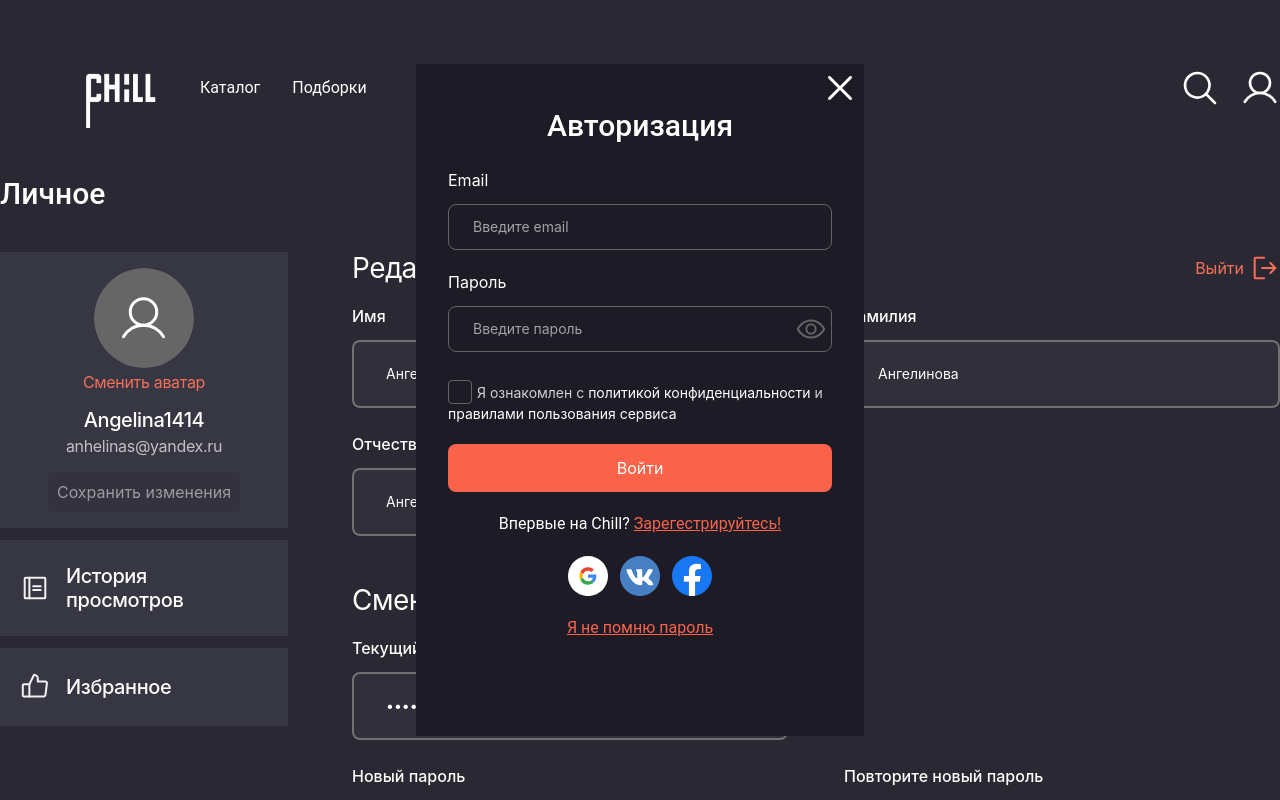
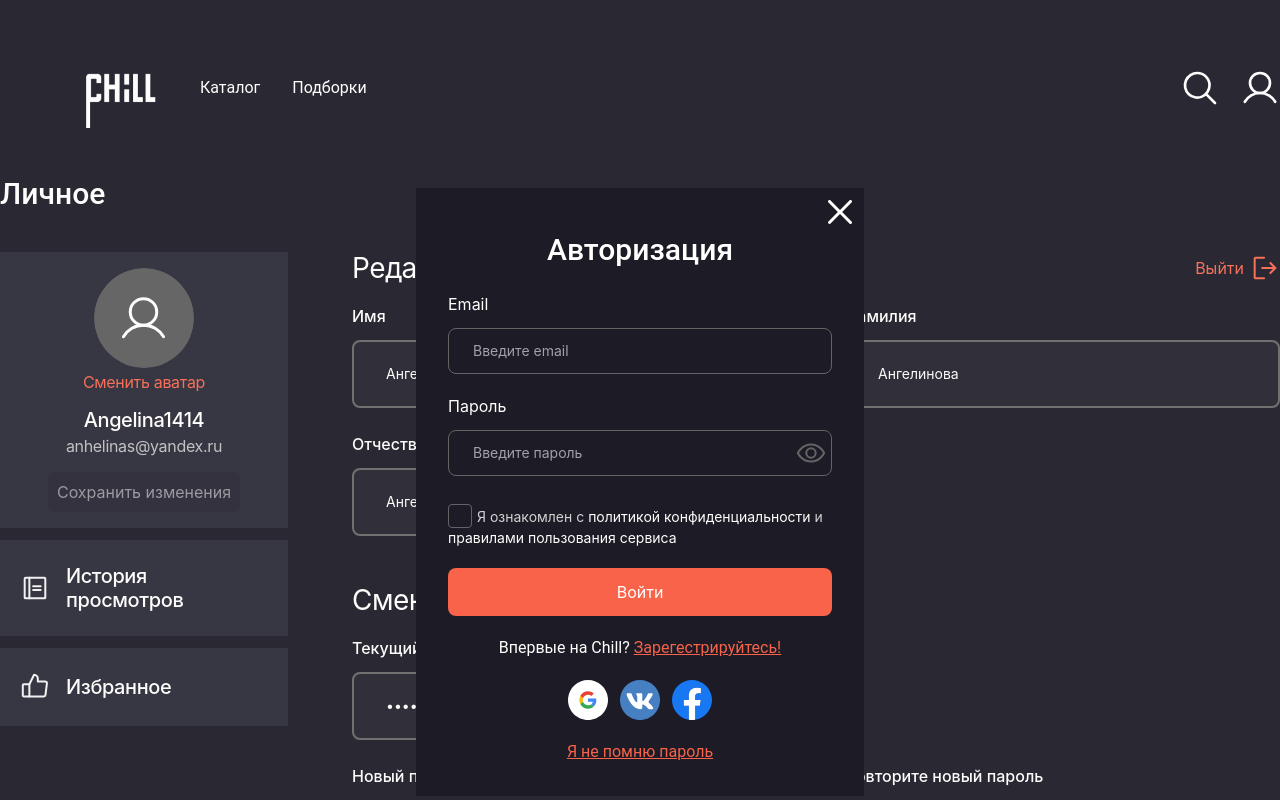
Before and after one commit to TaleStorm/vidoplay, a Next.js app: page /user in a window 1280 px wide. Both pictures are taken after a click on the link 1260 px from the left and 88 px from the top of the page. Shown: the top 800 px of the page. Built offline with nearby package versions, Linux system fonts and the light colour scheme.

Commit message:
fix: resizing AuthWindow

```diff
--- a/components/authWindow.tsx
+++ b/components/authWindow.tsx
@@ -7,8 +7,35 @@ import { AuthWindowData } from '../interfaces'
 
 type AuthWindowProps = AuthWindowData
 
-export default function AuthWindow(data:AuthWindowProps) {
+export default function AuthWindow(data: AuthWindowProps) {
 
+  const stages = {
+    auth: <Authorization
+      hidden={data.hidden}
+      hideFunc={data.hideFunc}
+      forPassFunc={data.forPassFunc}
+      regFunc={data.regFunc}
+    />,
+    reg: <Registration
+      hidden={data.hidden}
+      hideFunc={data.hideFunc}
+      authFunc={data.authFunc}
+    />,
+    passChange: <ForgottenPass hidden={data.hidden} hideFunc={data.hideFunc} />
+  }
+
+  return (
+    <div className={`${data.hidden} absolute w-screen h-screen px-6 container`}>
+      <div className="max-w-screen-xl w-full mx-auto px-6 sm:grid grid-cols-5 gap-7">
+        <div className="relative flex justify-center col-span-5">
+          <div className="fixed inset-0 z-40 bg-shadow opacity-10" id="shadow" />
+          <div className="z-50 absolute top-3 sm:max-w-md sm:mx-auto bg-popupBackground w-full ">
+            {stages[data.stage]}
+          </div>
+        </div>
+      </div>
+    </div>
+  )
   if (data.stage == "auth") {
     return (
       <Authorization
@@ -28,7 +55,7 @@ export default function AuthWindow(data:AuthWindowProps) {
     );
   } else if (data.stage == "passChange") {
     return (
-        <ForgottenPass hidden={data.hidden} hideFunc={data.hideFunc}/>
+      <ForgottenPass hidden={data.hidden} hideFunc={data.hideFunc} />
     );
   }
 }
--- a/components/authorization.tsx
+++ b/components/authorization.tsx
@@ -68,11 +68,7 @@ export default function Authorization(data: AuthorizationProps) {
   }
 
   return (
-    <div className={`${data.hidden}`}>
-      <div className="fixed inset-0 z-40 bg-shadow opacity-10" id="shadow"></div>
-      <div
-        className="fixed mx-5 sm:max-w-md sm:mx-auto z-50 sm:inset-16 bg-popupBackground opacity-100"
-        id="authoritation"
+      <
       >
         <div className="pt-2 pb-8 sm:py-8 px-4 sm:px-8 rounded-xl">
           <div>
@@ -242,7 +238,6 @@ export default function Authorization(data: AuthorizationProps) {
             </a>
           </h3>
         </div>
-      </div>
-    </div>
+      </>
   )
 }
--- a/components/forgottenPass.tsx
+++ b/components/forgottenPass.tsx
@@ -6,10 +6,7 @@ type ForgottenPassProps = ForgottenPassData
 
 export default function Registration(data:ForgottenPassProps) {
     return (
-      <div className={data.hidden ? "" : "hidden"}>
-        <div className="fixed inset-0 z-40 bg-shadow opacity-10" id="shadow">
-        </div>
-        <div className="fixed mx-5 sm:max-w-md sm:mx-auto z-50 sm:inset-16 sm:bottom-60 bg-popupBackground opacity-100" id="authoritation">
+        <>
           <div className="pt-2 pb-5 sm:py-8 px-4 sm:px-8 rounded-xl">
             <div>
             <a className="absolute sm:top-3 right-3" onClick={data.hideFunc}>
@@ -33,7 +30,6 @@ export default function Registration(data:ForgottenPassProps) {
               </button>
             </form>
           </div>
-        </div>
-      </div>
+        </>
     );
   }
--- a/components/header.tsx
+++ b/components/header.tsx
@@ -136,7 +136,6 @@ export default function Header() {
             </nav>
           </div>
         </div>
-
         <AuthWindow
           hidden={auth}
           stage={authState}
@@ -145,6 +144,7 @@ export default function Header() {
           regFunc={regFunc}
           forPassFunc={forPassFunc}
         />
+
       </div>
     </header>
   );
--- a/components/registration.tsx
+++ b/components/registration.tsx
@@ -25,12 +25,7 @@ export default function Registration(data: RegistrationProps) {
 
 
   return (
-    <div className={`${data.hidden} w-full`}>
-      <div className="fixed inset-0 z-40 bg-shadow opacity-10" id="shadow"></div>
-      <div
-        className="fixed mx-5 sm:max-w-md sm:mx-auto z-50 sm:inset-16 bg-popupBackground opacity-100 w-full"
-        id="authoritation"
-      >
+      <>
         <div className="pt-3 pb-8 sm:py-8 px-4 sm:px-8 rounded-xl">
           <div>
             <a className="absolute sm:top-3 right-3" onClick={data.hideFunc}>
@@ -145,7 +140,6 @@ export default function Registration(data: RegistrationProps) {
             </a>
           </h3>
         </div>
-      </div>
-    </div>
+      </>
   )
 }
```
Lines whose indentation alone changed are shown as unchanged.
